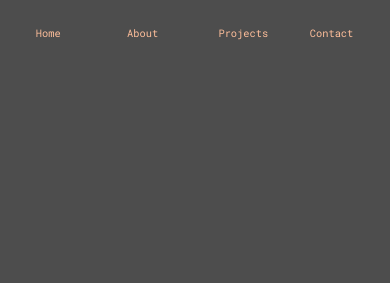
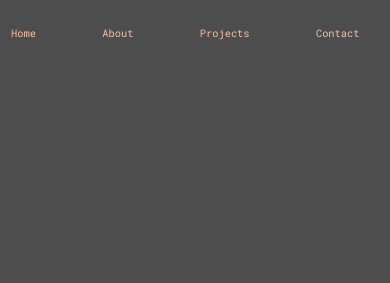
Before and after one commit to giorgianvatra/portofolio-, a plain HTML site: page index.html in a window 390 px wide. Shown: the top 283 px of the page. Drawn offline with nearby package versions, Linux system fonts and the light colour scheme.

Commit message:
new updates

```diff
--- a/style.css
+++ b/style.css
@@ -158,7 +158,7 @@ p {
 
   }
   .nav-bar li{
-    width: 25px;
+
     text-align: center;
   }
   .resume-button {
```
